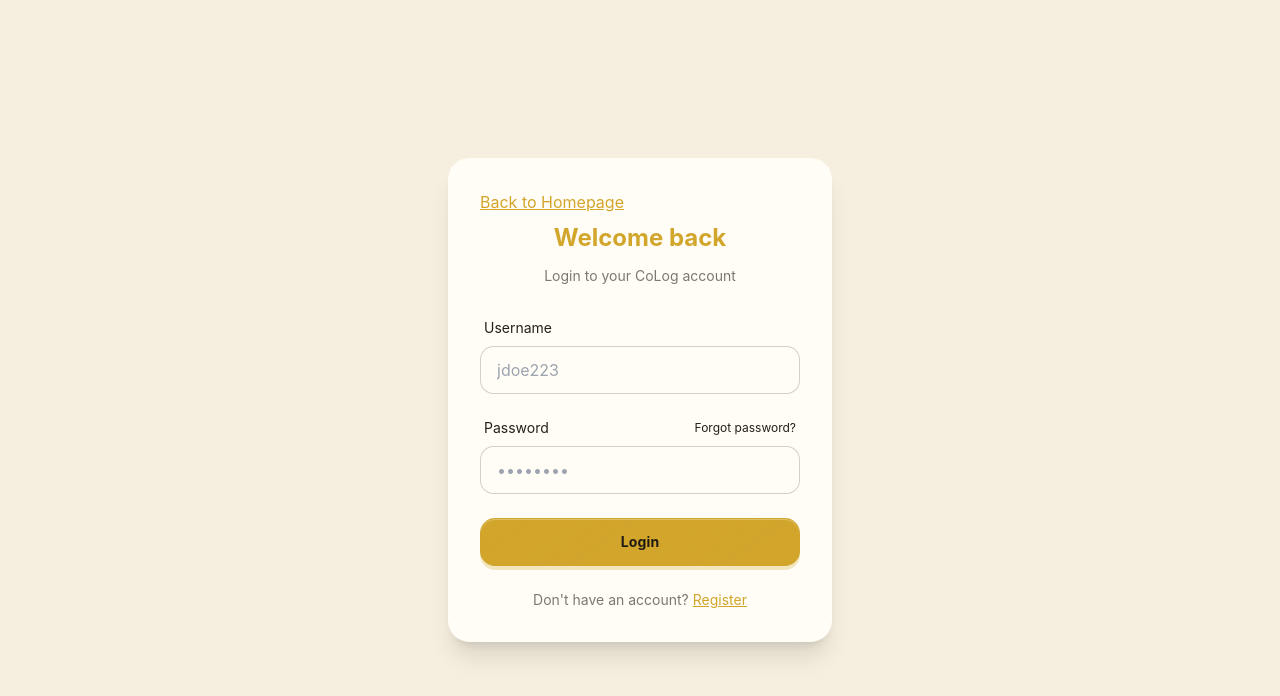
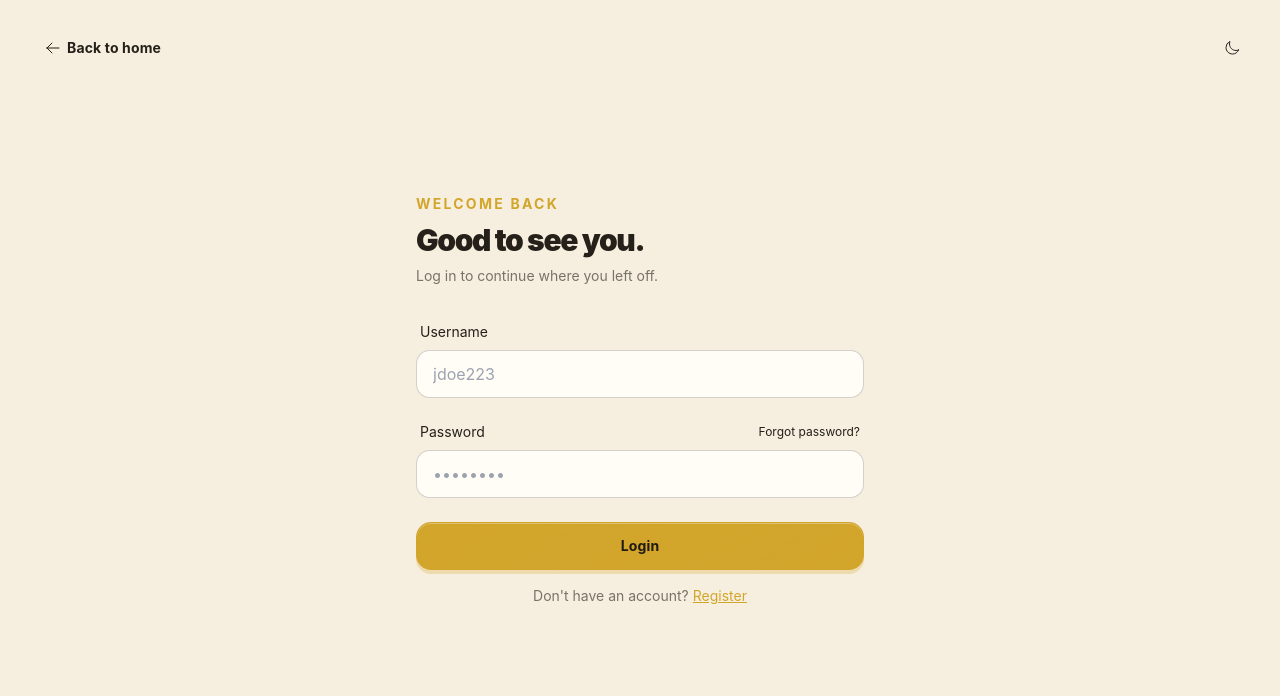
Before and after one commit to Zimgo012/CoLog-Frontend, a React (Vite) app: page /login in a window 1280 px wide. Shown: the top 696 px of the page. Built offline with nearby package versions, Linux system fonts and the light colour scheme; no server answers.

Commit message:
feat (register & login) : revamp ui for register and login

```diff
--- /dev/null
+++ b/src/components/AuthShell.tsx
@@ -0,0 +1,13 @@
+import { Link } from 'react-router-dom'
+import { ArrowLeftIcon, MoonIcon, SunIcon } from '@heroicons/react/24/outline'
+import { useTheme } from '../context/ThemeContext'
+import type { ReactNode } from 'react'
+
+export default function AuthShell({ eyebrow, title, description, children }: { eyebrow: string; title: string; description: string; children: ReactNode }) {
+  const { theme, toggleTheme } = useTheme()
+  return <main className="relative flex min-h-screen items-center justify-center bg-base-200 px-5 py-20 sm:px-8">
+    <Link to="/" className="btn btn-ghost btn-sm absolute left-5 top-5 gap-1.5 sm:left-8 sm:top-8"><ArrowLeftIcon className="h-4 w-4" />Back to home</Link>
+    <button type="button" onClick={toggleTheme} className="btn btn-ghost btn-sm btn-circle absolute right-5 top-5 sm:right-8 sm:top-8" aria-label={theme === 'colog' ? 'Switch to dark mode' : 'Switch to light mode'}>{theme === 'colog' ? <MoonIcon className="h-4 w-4" /> : <SunIcon className="h-4 w-4" />}</button>
+    <div className="w-full max-w-md"><p className="text-sm font-bold uppercase tracking-[0.16em] text-primary">{eyebrow}</p><h1 className="mt-2 text-3xl font-black tracking-[-0.045em]">{title}</h1><p className="mt-2 text-sm text-base-content/60">{description}</p><div className="mt-7">{children}</div></div>
+  </main>
+}
--- a/src/pages/Home.tsx
+++ b/src/pages/Home.tsx
@@ -33,7 +33,6 @@
           <div className="mt-8 flex gap-3"><Link to="/register" className="btn btn-primary btn-lg">Get started</Link><Link to="/login" className="btn btn-ghost btn-lg">Log in</Link></div>
         </div>
         <div>
-          <div className="mb-5"><h2 className="text-2xl font-black tracking-[-0.035em]">Try the live demo</h2><p className="mt-1 text-sm text-base-content/60">Open this page in another tab and edit together.</p></div>
           <PublicDemoEditor />
         </div>
       </section>
--- a/src/pages/Login.tsx
+++ b/src/pages/Login.tsx
@@ -4,6 +4,7 @@
 import { login as loginApi } from "../api/login";
 import { errorMessage } from "../api/client";
 import { useAuth } from "../auth/AuthContext";
+import AuthShell from "../components/AuthShell";
 
 export default function Login() {
 
@@ -65,26 +66,7 @@
     }
 
     return (
-        <div className="flex items-center justify-center min-h-screen bg-base-200 px-4">
-            <div className="card w-full max-w-sm bg-base-100 shadow-xl">
-                <div className="card-body">
-
-                    <Link
-                        to="/"
-                        className="link link-primary"
-                        aria-label="Go to CoLog home"
-                    >
-                        Back to Homepage
-                    </Link>
-
-                    <h2 className="text-2xl font-bold text-center text-primary mb-1">
-                        Welcome back
-                    </h2>
-
-                    <p className="text-center text-base-content/60 text-sm mb-4">
-                        Login to your CoLog account
-                    </p>
-
+        <AuthShell eyebrow="Welcome back" title="Good to see you." description="Log in to continue where you left off.">
                     <form
                         className="flex flex-col gap-4"
                         onSubmit={submit}
@@ -162,9 +144,6 @@
                         </Link>
 
                     </p>
-
-                </div>
-            </div>
-        </div>
+        </AuthShell>
     );
 }
--- a/src/pages/Register.tsx
+++ b/src/pages/Register.tsx
@@ -5,6 +5,7 @@
 import { useAuth } from "../auth/AuthContext";
 import { checkIfUsernameExists } from "../api/user";
 import { errorMessage } from "../api/client";
+import AuthShell from "../components/AuthShell";
 
 type Step = "details" | "verify";
 const initialForm: RegisterPayload = { firstName: "", lastName: "", username: "", email: "", password: "" };
@@ -78,18 +79,8 @@
         finally { setLoading(false); }
     }
 
-    return <div className="flex min-h-screen items-center justify-center bg-base-200 px-4 py-8"><div className="card w-full max-w-sm bg-base-100 shadow-xl"><div className="card-body">
-        <Link
-            to="/"
-            className="link link-primary"
-            aria-label="Go to CoLog home"
-        >
-            Back to Homepage
-        </Link>
-
+    return <AuthShell eyebrow={step === "details" ? "Join CoLog" : "One last step"} title={step === "details" ? "Make it yours." : "Check your email."} description={step === "details" ? "Create your account and start writing together." : `Enter the code we sent to ${form.email}.`}>
         {step === "details" ? <>
-            <h1 className="mb-1 text-center text-2xl font-bold text-primary">Create an account</h1>
-            <p className="mb-4 text-center text-sm text-base-content/60">Join CoLog and get started today</p>
             <form className="flex flex-col gap-3" onSubmit={submitRegistration}>
                 {error && <Alert message={error} />}
                 <Field label="First name" value={form.firstName} onChange={update("firstName")} autoComplete="given-name" />
@@ -103,16 +94,13 @@
             <p className="mt-4 text-center text-sm text-base-content/60">Already have an account? <Link to="/login" className="link link-primary">Log in</Link></p>
         </> : <>
             <CheckCircleIcon className="mx-auto h-12 w-12 text-success" />
-            <h1 className="mb-1 text-center text-2xl font-bold text-primary">Check your email</h1>
-            <p className="mb-4 text-center text-sm text-base-content/60">Enter the code we sent to <span className="font-medium text-base-content">{form.email}.</span> Check your spam folder too.</p>
             <form className="flex flex-col gap-4" onSubmit={submitVerification}>
                 {error && <Alert message={error} />}{notice && <div role="status" className="alert alert-success py-2.5 px-3.5 text-sm"><span>{notice}</span></div>}
                 <label className="form-control w-full"><div className="label"><span className="label-text">Verification code</span></div><input autoFocus inputMode="numeric" autoComplete="one-time-code" value={code} onChange={event => setCode(event.target.value)} placeholder="Enter your code" className="input input-bordered w-full text-center tracking-[0.25em]" /></label>
                 <button type="submit" className="btn btn-primary w-full" disabled={loading}>{loading ? <span className="loading loading-spinner loading-sm" /> : "Verify email"}</button>
             </form>
             <div className="mt-4 text-center text-sm text-base-content/60">Didn't receive it? <button type="button" className="link link-primary" onClick={resendCode} disabled={loading}>Resend code</button><button type="button" className="btn btn-ghost btn-sm mt-2 w-full" onClick={() => { setStep("details"); setError(null); setNotice(null); }}>Use a different email</button></div>
-        </>}
-    </div></div></div>;
+        </>}</AuthShell>;
 }
 
 function Alert({ message }: { message: string }) { return <div role="alert" className="alert alert-error py-2.5 px-3.5 text-sm"><ExclamationCircleIcon className="h-5 w-5 shrink-0" /><span>{message}</span></div>; }
```
